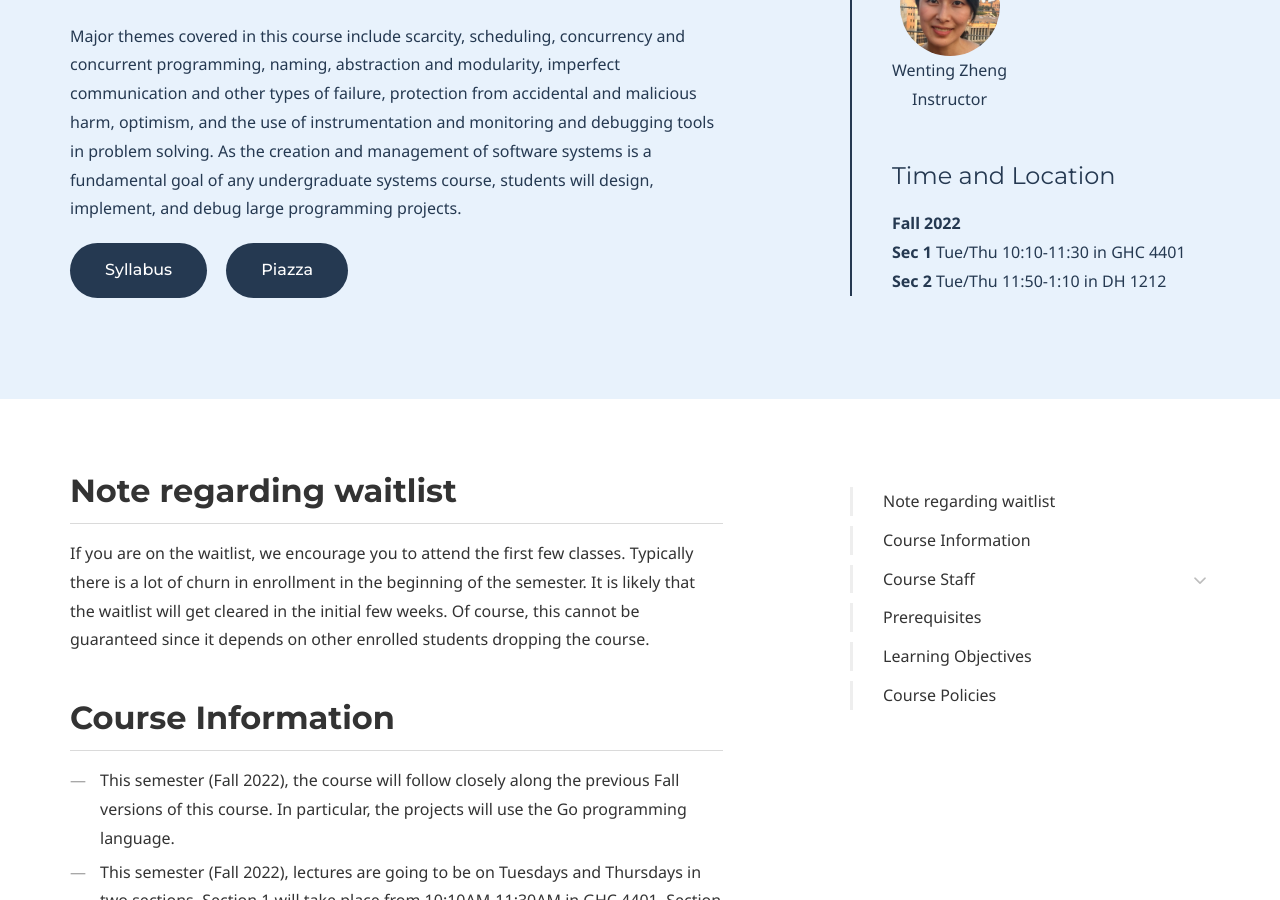
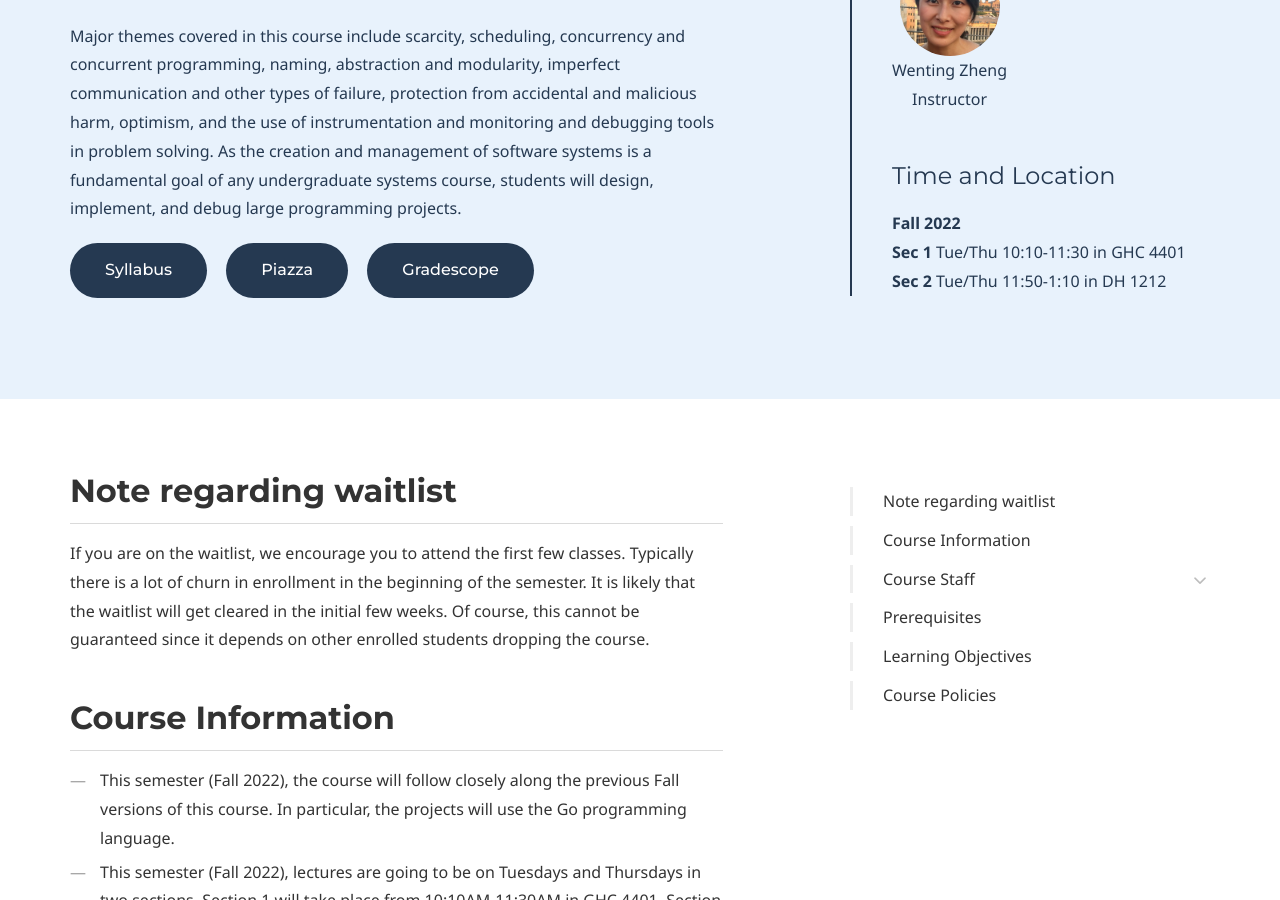
Before and after one commit to 15-440/website, a Jekyll site: the page built from index.md, in a window 1280 px wide and 900 px high, scrolled down 486 px. Built offline with Jekyll 4.4.1, drawn with Linux system fonts in a browser that asks for light colours; some web fonts are replaced.

Commit message:
adding gradescope

```diff
--- a/_config.yml
+++ b/_config.yml
@@ -61,6 +61,7 @@ course:
     time: <strong>Sec 1</strong> Tue/Thu 10:10-11:30  in GHC 4401<br><strong>Sec 2</strong> Tue/Thu 11:50-1:10 in DH 1212
     venue:
     piazza: &pz 'piazza.com/cmu/fall2022/1544015640/home'
+    gradescope: &gs 'https://www.gradescope.com/courses/390524'
     queuestatus:
         url: &qs 'https://cmu.ohqueue.com/#/'
         name: '15-440 (Fall 2022)'
@@ -142,6 +143,12 @@ course:
             content: Meet with Project TA
             url: '/officehours/#table'
             external_url: true
+        gradescope:
+            icon:
+            content: Gradescope
+            url: *gs
+            external_url: true
+
     staff:
         - name: Heather Miller
           type: Instructor
--- a/index.md
+++ b/index.md
@@ -8,7 +8,7 @@ description: "<p>Most software is now distributed in some sense. This course is
 
 <p>Major themes covered in this course include scarcity, scheduling, concurrency and concurrent programming, naming, abstraction and modularity, imperfect communication and other types of failure, protection from accidental and malicious harm, optimism, and the use of instrumentation and monitoring and debugging tools in problem solving. As the creation and management of software systems is a fundamental goal of any undergraduate systems course, students will design, implement, and debug large programming projects.</p>"
 
-buttons: [syllabus, piazza]
+buttons: [syllabus, piazza, gradescope]
 micro_nav: true
 ---
 
```
Also changed, not shown: assignments.md (+2 -0 lines), doks-theme/assets/images/distsys.png (added).
